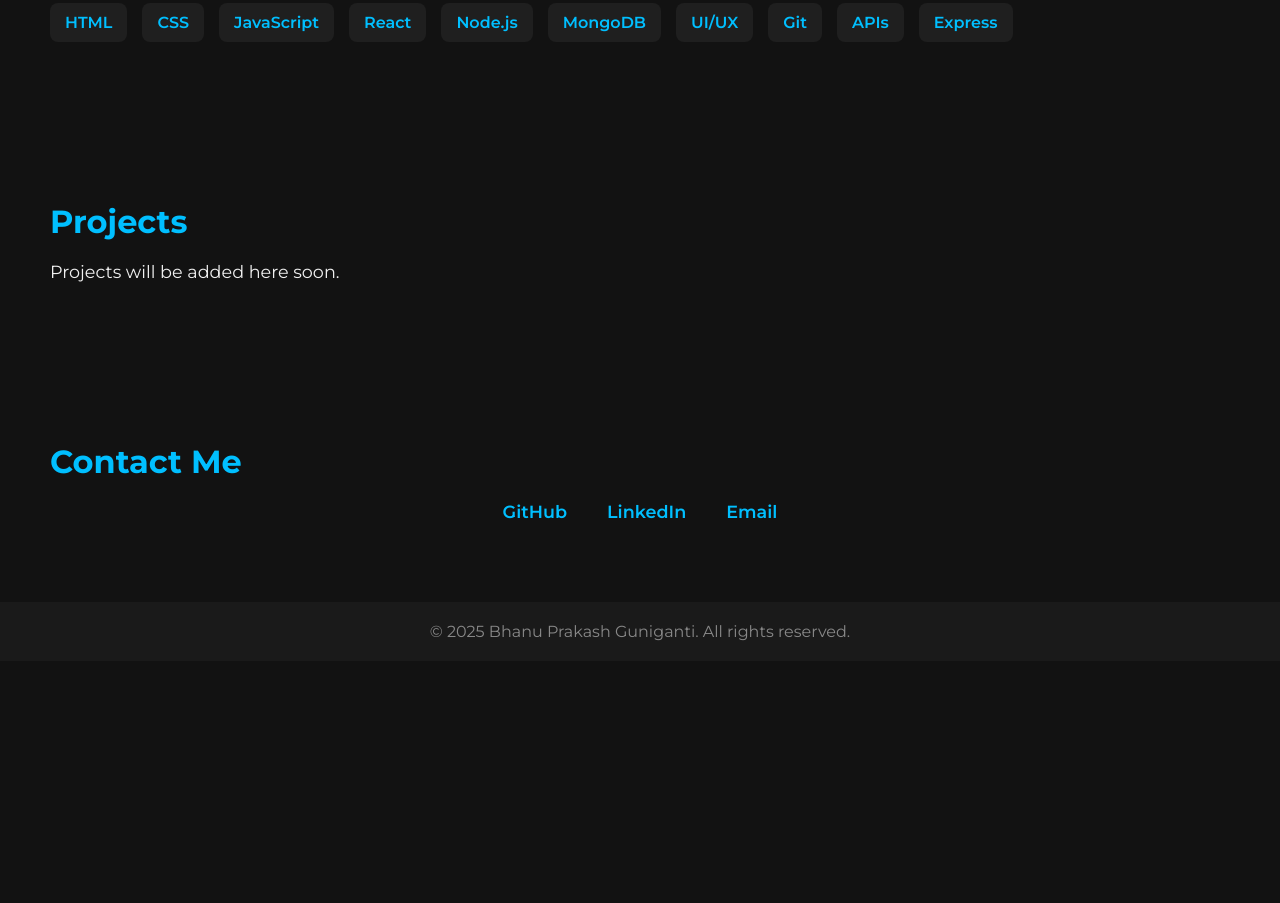
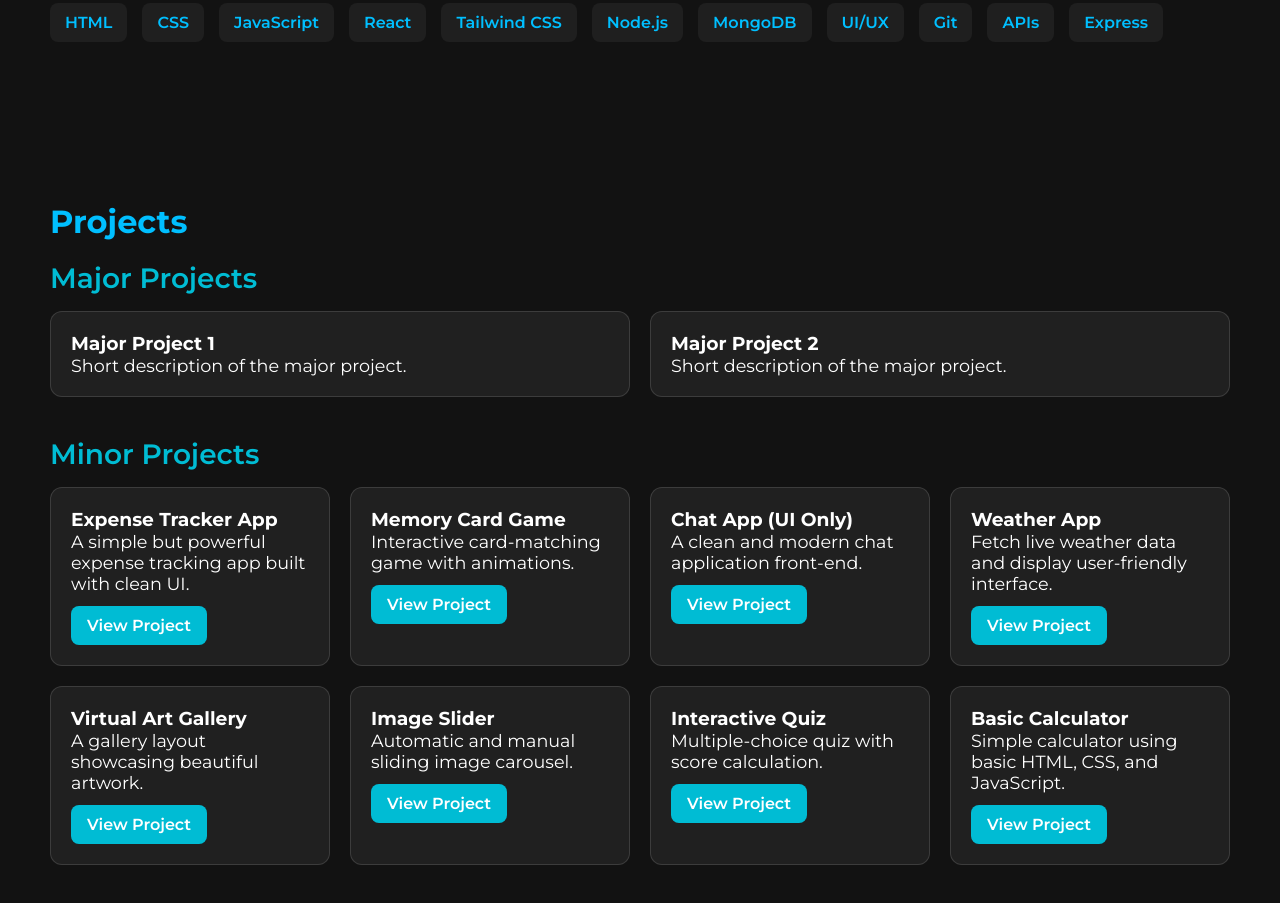
Before and after one commit to BhanuPrakash-Guniganti/personal-portfolio, a plain HTML site: page index.html in a window 1280 px wide. Shown: the part 1282-2185 px from the top of the page. Before the commit the page ends 1943 px from the top, so only its background shows below. Drawn offline with Linux system fonts and the light colour scheme.

Commit message:
Added minor tiles

```diff
--- a/index.html
+++ b/index.html
@@ -46,6 +46,7 @@
       <span class="skill-item">CSS</span>
       <span class="skill-item">JavaScript</span>
       <span class="skill-item">React</span>
+      <span class="skill-item">Tailwind CSS</span>
       <span class="skill-item">Node.js</span>
       <span class="skill-item">MongoDB</span>
       <span class="skill-item">UI/UX</span>
@@ -57,9 +58,84 @@
 
   <!-- Projects Section -->
   <section id="projects">
-    <h2>Projects</h2>
-    <p>Projects will be added here soon.</p>
-  </section>
+  <h2 class="section-title">Projects</h2>
+
+  <!-- Major Projects -->
+  <div class="project-category">
+    <h3 class="project-subtitle">Major Projects</h3>
+    <div class="projects-grid">
+
+      <a href="https://your-major-project-link.com" class="project-card" target="_blank">
+        <h3>Major Project 1</h3>
+        <p>Short description of the major project.</p>
+      </a>
+
+      <a href="https://your-major-project-link.com" class="project-card" target="_blank">
+        <h3>Major Project 2</h3>
+        <p>Short description of the major project.</p>
+      </a>
+
+    </div>
+  </div>
+
+   <!-- Minor Projects Section -->
+<div class="project-category">
+  <h3 class="project-subtitle">Minor Projects</h3>
+  <div class="projects-grid">
+
+    <!-- Best Project -->
+    <div class="project-card">
+      <h3>Expense Tracker App</h3>
+      <p>A simple but powerful expense tracking app built with clean UI.</p>
+      <a href="../expense-tracker/index.html" class="project-btn" target="_blank">View Project</a>
+    </div>
+
+    <div class="project-card">
+      <h3>Memory Card Game</h3>
+      <p>Interactive card-matching game with animations.</p>
+      <a href="../memory-card-game/index.html" class="project-btn" target="_blank">View Project</a>
+    </div>
+
+    <div class="project-card">
+      <h3>Chat App (UI Only)</h3>
+      <p>A clean and modern chat application front-end.</p>
+      <a href="../chat-app/index.html" class="project-btn" target="_blank">View Project</a>
+    </div>
+
+    <div class="project-card">
+      <h3>Weather App</h3>
+      <p>Fetch live weather data and display user-friendly interface.</p>
+      <a href="../weather-app/index.html" class="project-btn" target="_blank">View Project</a>
+    </div>
+
+    <div class="project-card">
+      <h3>Virtual Art Gallery</h3>
+      <p>A gallery layout showcasing beautiful artwork.</p>
+      <a href="../virtual-art-gallery/index.html" class="project-btn" target="_blank">View Project</a>
+    </div>
+
+    <div class="project-card">
+      <h3>Image Slider</h3>
+      <p>Automatic and manual sliding image carousel.</p>
+      <a href="../image-slider/index.html" class="project-btn" target="_blank">View Project</a>
+    </div>
+
+    <div class="project-card">
+      <h3>Interactive Quiz</h3>
+      <p>Multiple-choice quiz with score calculation.</p>
+      <a href="../interactive-quiz/index.html" class="project-btn" target="_blank">View Project</a>
+    </div>
+
+    <!-- Lowest Value -->
+    <div class="project-card">
+      <h3>Basic Calculator</h3>
+      <p>Simple calculator using basic HTML, CSS, and JavaScript.</p>
+      <a href="../basic-calculator/index.html" class="project-btn" target="_blank">View Project</a>
+    </div>
+
+  </div>
+</div>
+</section>
 
   <!-- Contact Section -->
   <section id="contact">
--- a/style.css
+++ b/style.css
@@ -186,3 +186,55 @@ footer {
   object-fit: cover;
   cursor: pointer;
 }
+
+.project-category {
+  margin-bottom: 40px;
+}
+
+.project-subtitle {
+  font-size: 28px;
+  margin-bottom: 16px;
+  color: #00bcd4;
+  font-weight: 600;
+}
+
+/* Project Grid */
+.projects-grid {
+  display: grid;
+  grid-template-columns: repeat(auto-fit, minmax(260px, 1fr));
+  gap: 20px;
+}
+
+
+/* Project Card */
+.project-card {
+  background: #ffffff10;
+  padding: 20px;
+  border-radius: 12px;
+  text-decoration: none;
+  color: white;
+  border: 1px solid #ffffff20;
+  transition: 0.3s ease;
+}
+
+.project-card:hover {
+  transform: translateY(-5px);
+  background: #ffffff20;
+  border-color: #00bcd4;
+}
+
+.project-btn {
+  display: inline-block;
+  margin-top: 12px;
+  padding: 10px 16px;
+  background: #00bcd4;
+  color: #ffffff;
+  text-decoration: none;
+  border-radius: 8px;
+  font-weight: 600;
+  transition: 0.3s ease;
+}
+
+.project-btn:hover {
+  background: #0097a7;
+}
```
